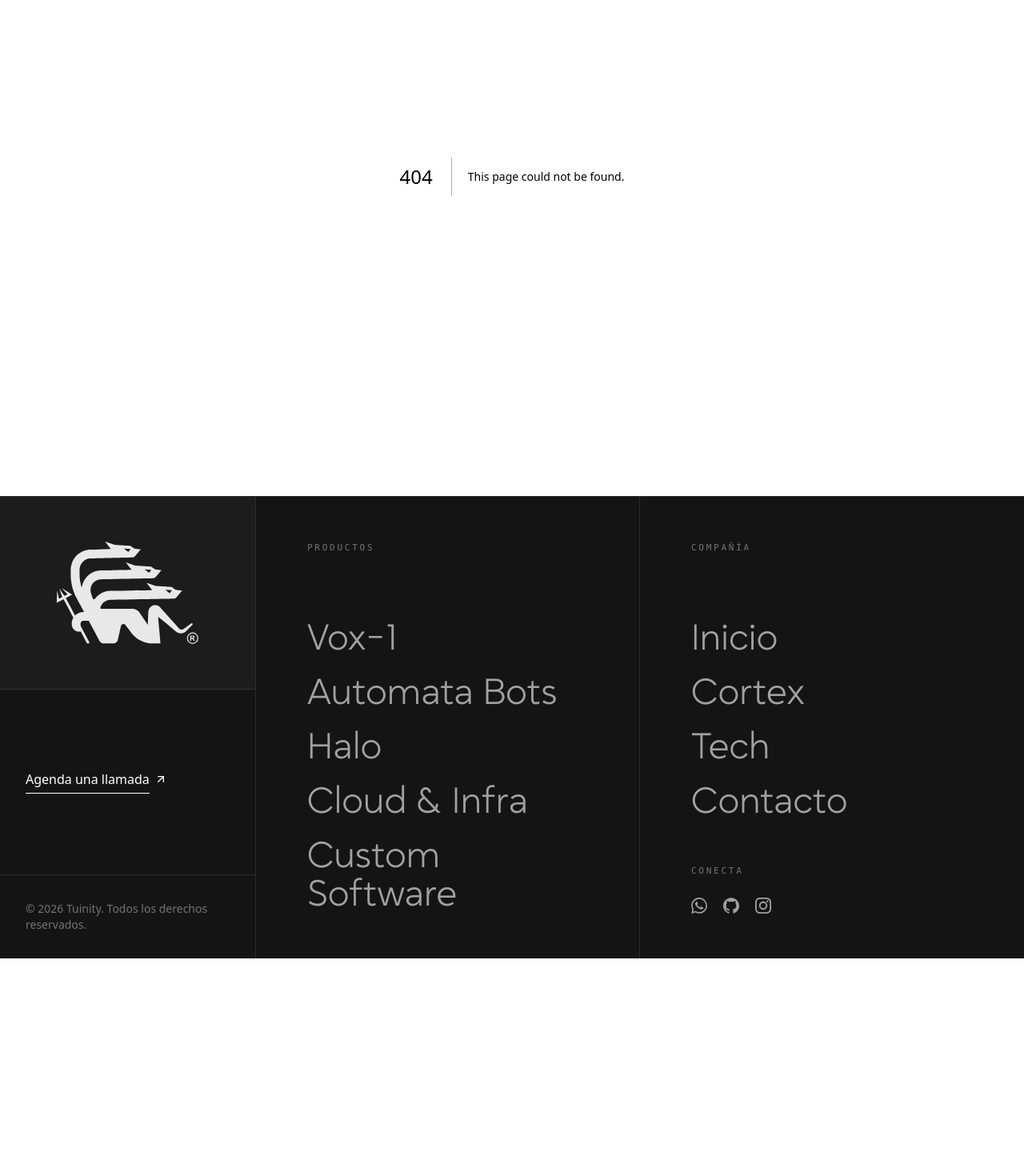
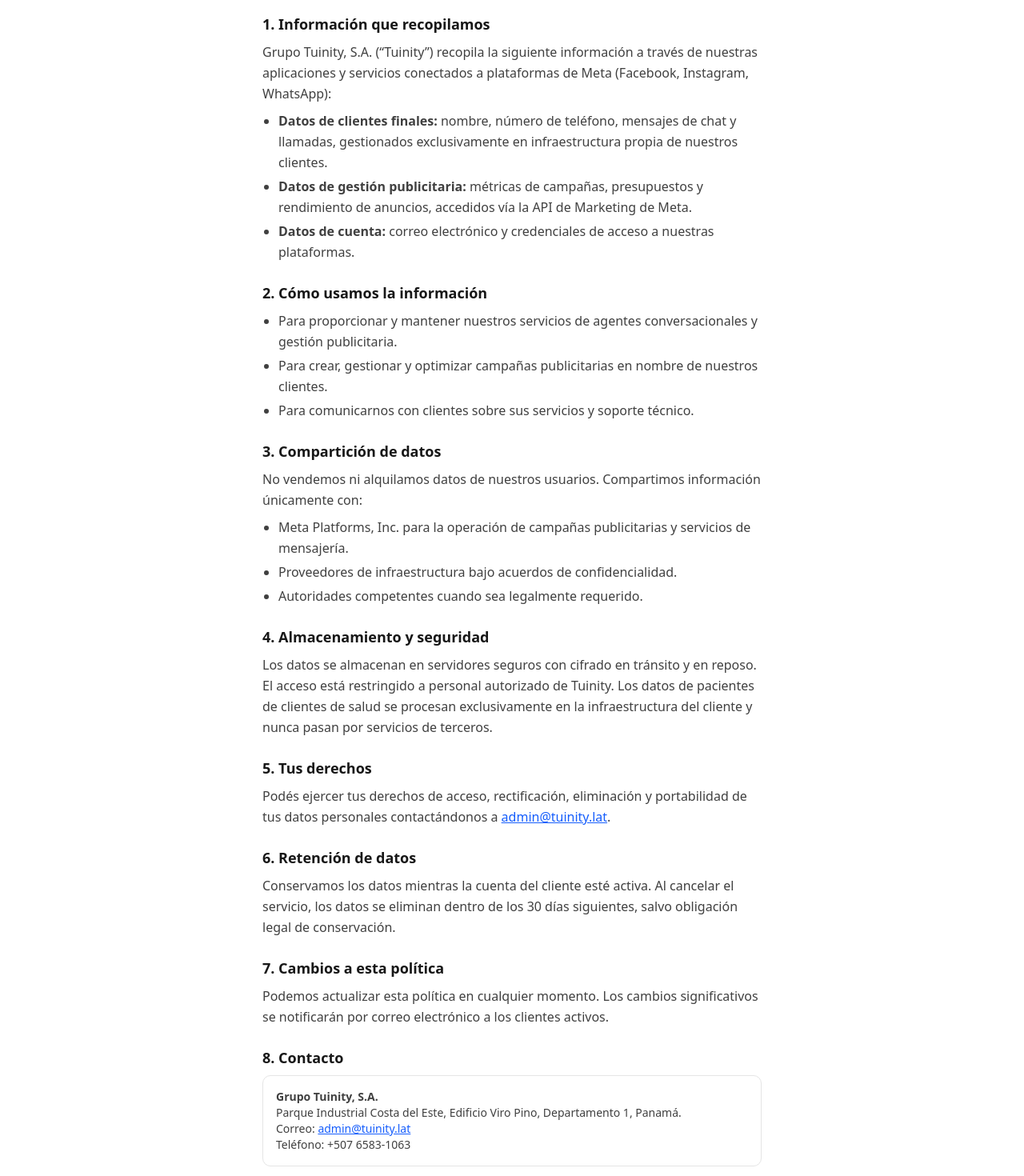
Before and after one commit to TuinityAI/tuinity-web, a Next.js app: page /privacy-policy in a window 1280 px wide. Before the commit this address had no page. Shown: the part 180-1650 px from the top of the page at 80% size. Before the commit the page ends 1378 px from the top, so only its background shows below. Built offline with nearby package versions, Linux system fonts and the light colour scheme.

Commit message:
Add privacy policy and data deletion pages for Meta App Review
- /privacy-policy: política de privacidad de Grupo Tuinity S.A.
- /data-deletion: página de solicitud de borrado de datos
- Requeridas para pasar la app de Meta a modo Live

```diff
--- /dev/null
+++ b/app/data-deletion/page.tsx
@@ -0,0 +1,75 @@
+import { Metadata } from "next";
+
+export const metadata: Metadata = {
+  title: "Solicitud de Borrado de Datos — Tuinity",
+  description: "Solicita la eliminación de tus datos personales en Tuinity",
+};
+
+export default function DataDeletion() {
+  return (
+    <main className="min-h-screen bg-white text-neutral-900">
+      <div className="mx-auto max-w-2xl px-6 py-16 md:py-24">
+        <h1 className="mb-2 text-3xl font-light tracking-tight md:text-4xl" style={{ fontFamily: "var(--font-grift), sans-serif" }}>
+          Solicitud de Borrado de Datos
+        </h1>
+        <p className="mb-8 text-sm text-neutral-500">
+          Grupo Tuinity, S.A. — RUC 155779087-2-2026
+        </p>
+
+        <div className="space-y-6 text-sm leading-relaxed text-neutral-700 md:text-base">
+          <p>
+            De acuerdo con las políticas de Meta Platforms y las leyes de protección de datos aplicables, tenés derecho a solicitar la eliminación de todos tus datos personales almacenados por Tuinity y sus servicios conectados a Facebook, Instagram y WhatsApp.
+          </p>
+
+          <section>
+            <h2 className="mb-2 text-lg font-semibold text-neutral-900">¿Qué datos se eliminan?</h2>
+            <ul className="list-disc space-y-1 pl-5">
+              <li>Información de perfil (nombre, correo, teléfono).</li>
+              <li>Datos de interacción con nuestros agentes conversacionales.</li>
+              <li>Configuraciones de cuenta y campañas publicitarias.</li>
+              <li>Cualquier dato personal asociado a tu cuenta en nuestras plataformas.</li>
+            </ul>
+          </section>
+
+          <section>
+            <h2 className="mb-2 text-lg font-semibold text-neutral-900">¿Cómo solicitar el borrado?</h2>
+            <p>Podés solicitar la eliminación de tus datos de cualquiera de estas formas:</p>
+            <a
+              href="mailto:admin@tuinity.lat?subject=Solicitud%20de%20borrado%20de%20datos"
+              className="mt-4 inline-block rounded-lg bg-blue-600 px-6 py-3 text-sm font-semibold text-white transition hover:bg-blue-700"
+            >
+              Solicitar por correo
+            </a>
+            <p className="mt-4">
+              <strong>O escribinos directamente a:</strong><br />
+              <a href="mailto:admin@tuinity.lat" className="text-blue-600 underline">admin@tuinity.lat</a><br />
+              Asunto: &ldquo;Solicitud de borrado de datos&rdquo;
+            </p>
+            <div className="mt-4 rounded-lg border border-neutral-200 p-4 text-sm">
+              <p><strong>Teléfono:</strong> +507 6583-1063<br />
+              <strong>Dirección:</strong> Parque Industrial Costa del Este, Edificio Viro Pino, Departamento 1, Panamá.</p>
+            </div>
+          </section>
+
+          <section>
+            <h2 className="mb-2 text-lg font-semibold text-neutral-900">Tiempo de procesamiento</h2>
+            <p>
+              Tu solicitud será procesada dentro de los <strong>30 días hábiles</strong> siguientes a su recepción. Recibirás una confirmación por correo una vez completado el borrado.
+            </p>
+          </section>
+
+          <section>
+            <h2 className="mb-2 text-lg font-semibold text-neutral-900">Excepciones</h2>
+            <p>
+              Algunos datos pueden conservarse si existe una obligación legal de hacerlo (registros fiscales, requerimientos judiciales). En esos casos, te informaremos qué datos se conservan y por qué.
+            </p>
+          </section>
+        </div>
+
+        <footer className="mt-12 border-t border-neutral-200 pt-6 text-xs text-neutral-400">
+          © 2026 Grupo Tuinity, S.A. — Todos los derechos reservados.
+        </footer>
+      </div>
+    </main>
+  );
+}
--- /dev/null
+++ b/app/privacy-policy/page.tsx
@@ -0,0 +1,96 @@
+import { Metadata } from "next";
+
+export const metadata: Metadata = {
+  title: "Política de Privacidad — Tuinity",
+  description: "Política de privacidad de Grupo Tuinity, S.A.",
+};
+
+export default function PrivacyPolicy() {
+  return (
+    <main className="min-h-screen bg-white text-neutral-900">
+      <div className="mx-auto max-w-2xl px-6 py-16 md:py-24">
+        <h1 className="mb-2 text-3xl font-light tracking-tight md:text-4xl" style={{ fontFamily: "var(--font-grift), sans-serif" }}>
+          Política de Privacidad
+        </h1>
+        <p className="mb-8 text-sm text-neutral-500">
+          Grupo Tuinity, S.A. — RUC 155779087-2-2026 · Última actualización: julio 2026
+        </p>
+
+        <div className="space-y-6 text-sm leading-relaxed text-neutral-700 md:text-base">
+          <section>
+            <h2 className="mb-2 text-lg font-semibold text-neutral-900">1. Información que recopilamos</h2>
+            <p>
+              Grupo Tuinity, S.A. (&ldquo;Tuinity&rdquo;) recopila la siguiente información a través de nuestras aplicaciones y servicios conectados a plataformas de Meta (Facebook, Instagram, WhatsApp):
+            </p>
+            <ul className="mt-2 list-disc space-y-1 pl-5">
+              <li><strong>Datos de clientes finales:</strong> nombre, número de teléfono, mensajes de chat y llamadas, gestionados exclusivamente en infraestructura propia de nuestros clientes.</li>
+              <li><strong>Datos de gestión publicitaria:</strong> métricas de campañas, presupuestos y rendimiento de anuncios, accedidos vía la API de Marketing de Meta.</li>
+              <li><strong>Datos de cuenta:</strong> correo electrónico y credenciales de acceso a nuestras plataformas.</li>
+            </ul>
+          </section>
+
+          <section>
+            <h2 className="mb-2 text-lg font-semibold text-neutral-900">2. Cómo usamos la información</h2>
+            <ul className="list-disc space-y-1 pl-5">
+              <li>Para proporcionar y mantener nuestros servicios de agentes conversacionales y gestión publicitaria.</li>
+              <li>Para crear, gestionar y optimizar campañas publicitarias en nombre de nuestros clientes.</li>
+              <li>Para comunicarnos con clientes sobre sus servicios y soporte técnico.</li>
+            </ul>
+          </section>
+
+          <section>
+            <h2 className="mb-2 text-lg font-semibold text-neutral-900">3. Compartición de datos</h2>
+            <p>No vendemos ni alquilamos datos de nuestros usuarios. Compartimos información únicamente con:</p>
+            <ul className="mt-2 list-disc space-y-1 pl-5">
+              <li>Meta Platforms, Inc. para la operación de campañas publicitarias y servicios de mensajería.</li>
+              <li>Proveedores de infraestructura bajo acuerdos de confidencialidad.</li>
+              <li>Autoridades competentes cuando sea legalmente requerido.</li>
+            </ul>
+          </section>
+
+          <section>
+            <h2 className="mb-2 text-lg font-semibold text-neutral-900">4. Almacenamiento y seguridad</h2>
+            <p>
+              Los datos se almacenan en servidores seguros con cifrado en tránsito y en reposo. El acceso está restringido a personal autorizado de Tuinity. Los datos de pacientes de clientes de salud se procesan exclusivamente en la infraestructura del cliente y nunca pasan por servicios de terceros.
+            </p>
+          </section>
+
+          <section>
+            <h2 className="mb-2 text-lg font-semibold text-neutral-900">5. Tus derechos</h2>
+            <p>
+              Podés ejercer tus derechos de acceso, rectificación, eliminación y portabilidad de tus datos personales contactándonos a <a href="mailto:admin@tuinity.lat" className="text-blue-600 underline">admin@tuinity.lat</a>.
+            </p>
+          </section>
+
+          <section>
+            <h2 className="mb-2 text-lg font-semibold text-neutral-900">6. Retención de datos</h2>
+            <p>
+              Conservamos los datos mientras la cuenta del cliente esté activa. Al cancelar el servicio, los datos se eliminan dentro de los 30 días siguientes, salvo obligación legal de conservación.
+            </p>
+          </section>
+
+          <section>
+            <h2 className="mb-2 text-lg font-semibold text-neutral-900">7. Cambios a esta política</h2>
+            <p>
+              Podemos actualizar esta política en cualquier momento. Los cambios significativos se notificarán por correo electrónico a los clientes activos.
+            </p>
+          </section>
+
+          <section>
+            <h2 className="mb-2 text-lg font-semibold text-neutral-900">8. Contacto</h2>
+            <div className="rounded-lg border border-neutral-200 p-4 text-sm">
+              <p><strong>Grupo Tuinity, S.A.</strong><br />
+              Parque Industrial Costa del Este, Edificio Viro Pino, Departamento 1, Panamá.<br />
+              Correo: <a href="mailto:admin@tuinity.lat" className="text-blue-600 underline">admin@tuinity.lat</a><br />
+              Teléfono: +507 6583-1063</p>
+            </div>
+          </section>
+        </div>
+
+        <footer className="mt-12 border-t border-neutral-200 pt-6 text-xs text-neutral-400">
+          © 2026 Grupo Tuinity, S.A. — Todos los derechos reservados.
+        </footer>
+      </div>
+    </main>
+  );
+}
```
